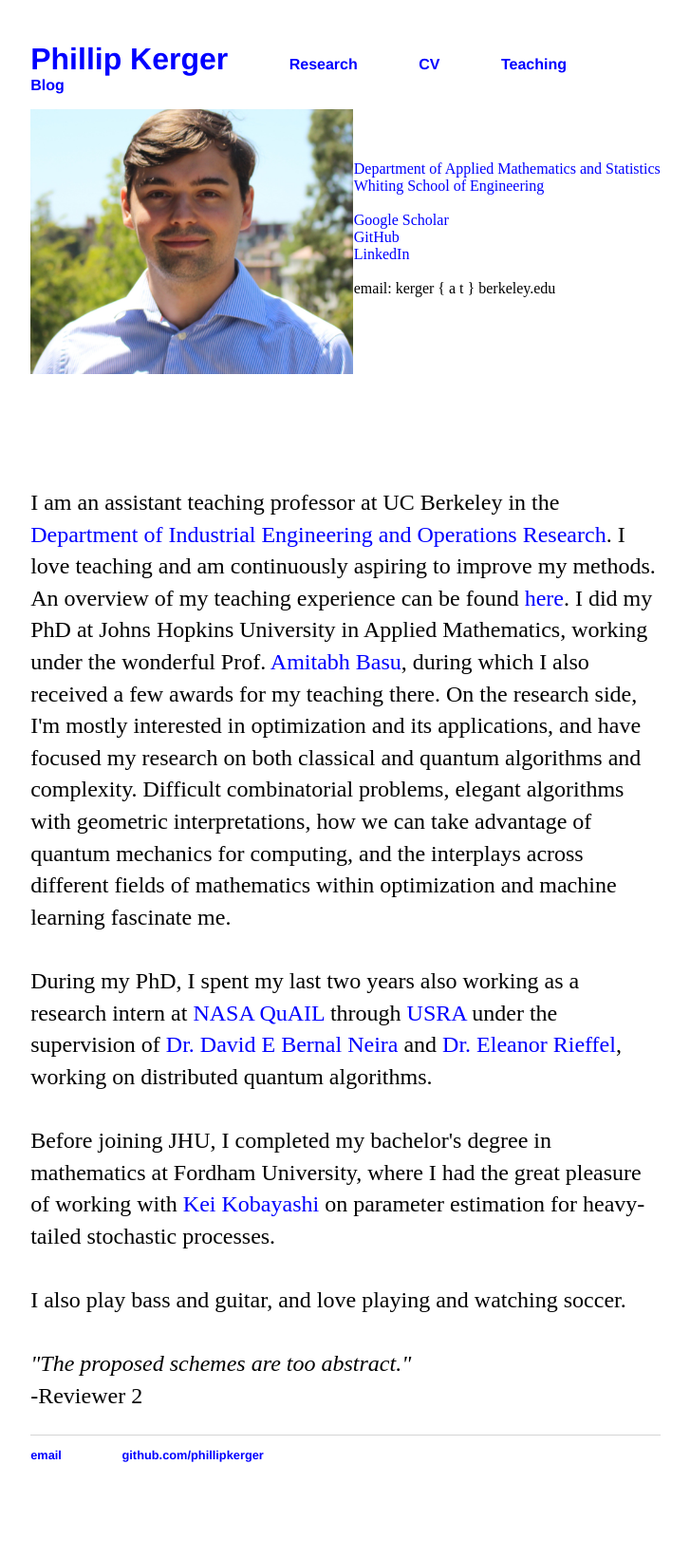
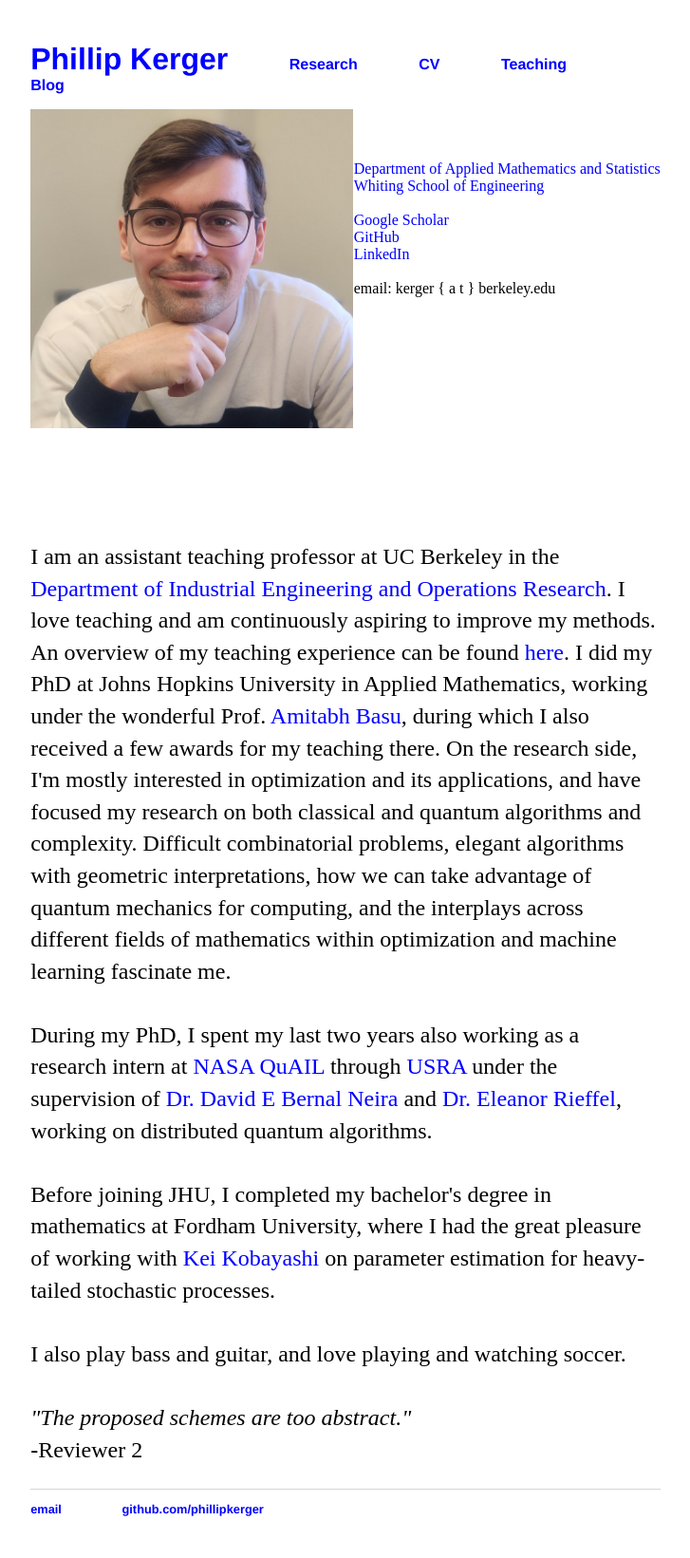
Before and after one commit to PhillipKerger/phillipkerger.github.io, a Jekyll site: the page built from index.html, in a window 1280 px wide. Shown: the whole page at 95% size, without its empty margins (276-1003 px from the left). Built offline with Jekyll 4.4.1, drawn with Linux system fonts in a browser that asks for light colours; before the commit the page ends 1584 px from its top, so only the background shows below that.

Commit message:
Update index.html

```diff
--- a/index.html
+++ b/index.html
@@ -6,7 +6,7 @@ title: Phillip Kerger
 
 <div class="row-fluid">
 
-		<div style="text-align:left"><img src="cropped_ucb_headshot.JPG" style="width:340px;">
+		<div style="text-align:left"><img src="profile_pic.jpg" style="width:340px;">
 
 		<div style = "float: right">
 			<br>
```
